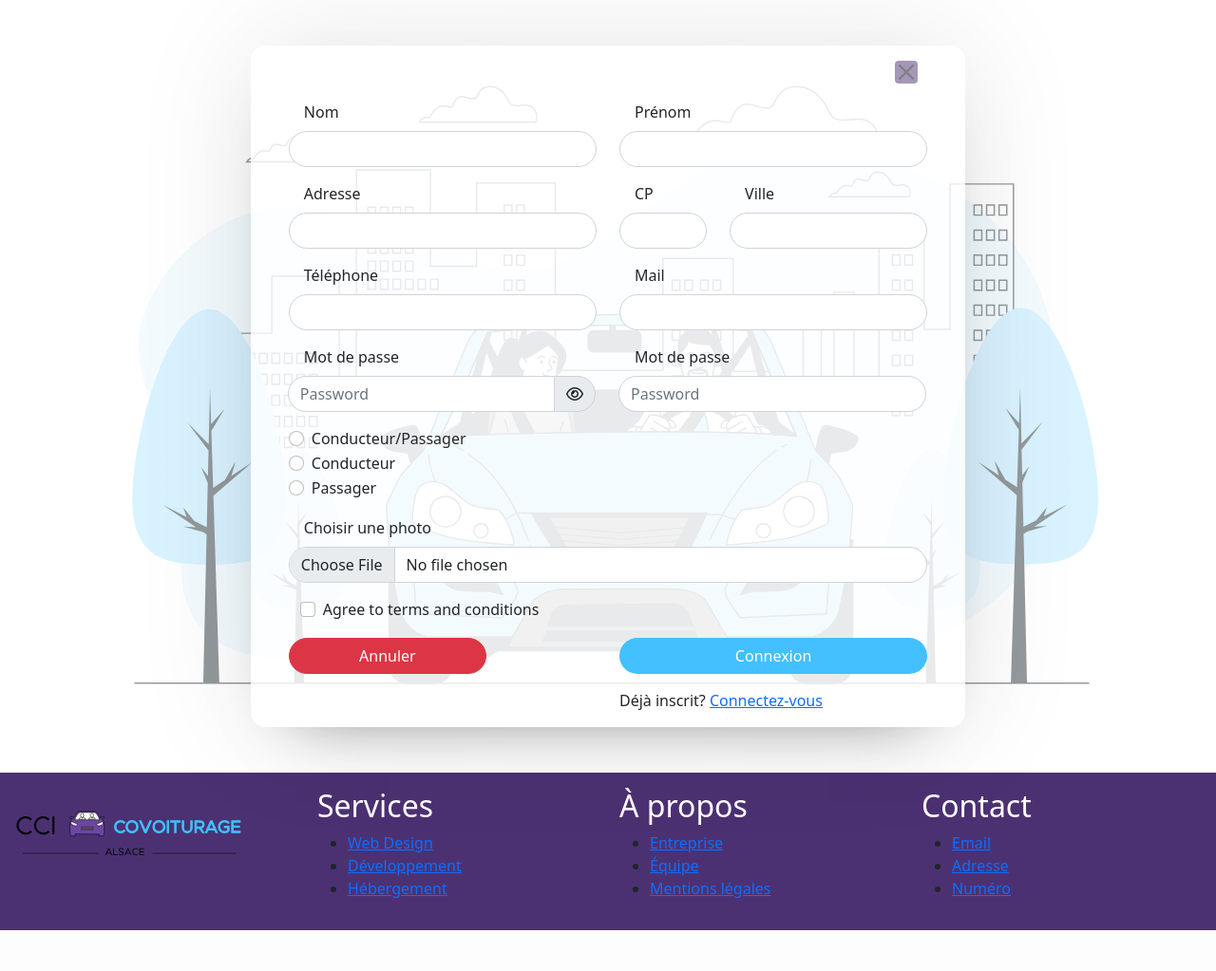
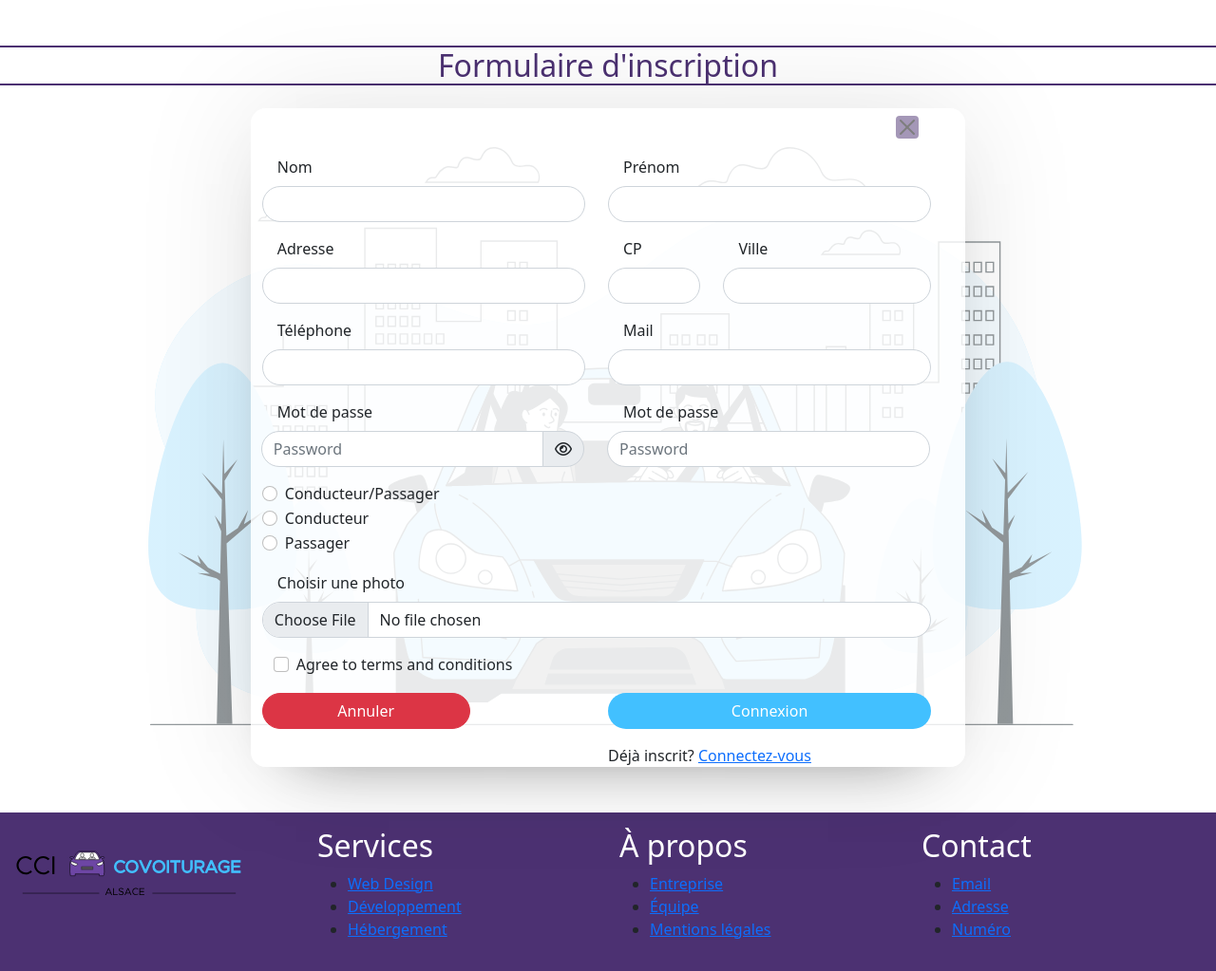
Before and after one commit to NikolozMamyan/mafia-Co, a PHP site: page /views/signup.php in a window 1280 px wide. Shown: the part 120-1143 px from the top of the page at 95% size. Before the commit the page ends 1100 px from the top, so only its background shows below. Run offline with PHP 8.4, Linux system fonts and the light colour scheme; some libraries are stand-ins or nearby versions.

Commit message:
modif title

```diff
--- a/assets/css/main.css
+++ b/assets/css/main.css
@@ -49,6 +49,14 @@
   height: 120px;
 }
 
+@media (max-width: 576px) {
+  .header__login {
+    background-color: rgb(255, 255, 255);
+  }
+  .image__desktop--left, .image__desktop--right {
+    display: none;
+  }
+}
 .footer__container-fluid {
   background-color: #4C3172;
 }
@@ -175,6 +183,13 @@ h2 {
   background: rgba(255, 255, 255, 0.8);
 }
 
+.color__title {
+  color: #4C3172;
+  border-width: 2px 0;
+  border-color: #4C3172;
+  border-style: solid;
+}
+
 .bg__section--lavande {
   background: rgba(217, 205, 234, 0.8);
 }
--- a/assets/css/sass/Layout/_header.scss
+++ b/assets/css/sass/Layout/_header.scss
@@ -4,24 +4,22 @@
 //   }
 
 .header {
-    background-color: $ColorPrincipal200;
+  background-color: $ColorPrincipal200;
 }
 
 .image {
-  padding: 8px;
-  height: 120px;
+padding: 8px;
+height: 120px;
 
 }
 
 @media (max-width: 576px) {
-    // header {
-    //   top:auto;
-    //   right: auto;
-    //   left: 0;
-    //   bottom: 0;
-    // }
+.header__login {
+  background-color: $colorWhite;
+}
 
-    // .header{
+  .image__desktop--left,.image__desktop--right{
+    display: none;
+  }
 
-    // }
 }
--- a/assets/css/sass/Pages/_signupPage.scss
+++ b/assets/css/sass/Pages/_signupPage.scss
@@ -2,3 +2,9 @@
   background:$colorWhiteOpacity80;
 
  }
+ .color__title{
+  color: $ColorPrincipal500;
+  border-width: 2px 0 ;
+  border-color:  $ColorPrincipal500 ;
+  border-style: solid;
+ }
--- a/assets/css/sass/Utils/_variables.scss
+++ b/assets/css/sass/Utils/_variables.scss
@@ -5,6 +5,8 @@ $ColorPrincipal300 : #8F6DC0;
 $ColorPrincipal400 : #6D46A4;
 $ColorPrincipal500 : #4C3172;
 $colorPrincipal200Opacity80:rgba(217,205,234,80%);
+
+
 //Secondary Color
 $colorSecondary500 : #91DAFF;
 $colorSecondary600 : #42C0FF;
--- a/views/header.php
+++ b/views/header.php
@@ -1,8 +1,7 @@
-
-    <div class="header">
+<div class=" ">
         <div class="row g-0">
-            <img class="image col-2 image__desktop" src="../assets/images/car_left.svg" alt="Car image">
-            <img class="image col-8 image__desktop" src="../assets/images/headerLogo.svg" alt="Logo">
-            <img class="image col-2 image__desktop" src="../assets/images/car_right.svg" alt="Car image">
+            <img class="image col-2 image__desktop--left" src="../assets/images/car_left.svg" alt="Car image">
+            <img class="image col-md-8 " src="../assets/images/headerLogo.svg" alt="Logo">
+            <img class="image col-2 image__desktop--right" src="../assets/images/car_right.svg" alt="Car image">
         </div>
     </div>
--- a/views/signup.php
+++ b/views/signup.php
@@ -8,16 +8,26 @@
     include('./header.php');
     ?>
   </header>
-  <main class="d-flex justify-content-center align-items-center mb-5">
+  <main>
+    <section class="containair-fluid">
+      <div class="row  ">
+        <!-- titre -->
+        <div class="col mb-3 text-center ">
+          <h2 class=" color__title">Formulaire d'inscription</h2>
+        </div>
+      </div>
+    </section>
+
+    <section class="d-flex justify-content-center align-items-center mb-5">
       <div class=" container d-flex justify-content-center align-items-start m-0 p-0 desktop-image ">
 
         <div class="row w__signup wrapper__s bg__section--signup">
-        <section>
-          <form class="row needs-validation m-3" action="#" method="POST" enctype="multipart/form-data" autocomplete="off" novalidate>
+          <form class="row needs-validation " action="#" method="POST" enctype="multipart/form-data" autocomplete="off" novalidate>
             <!-- btn close -->
-            <div class="offset-11 col-1 mb-3 ">
-            <button type="button" class="btn-close align-self-end bg__btn--close " aria-label="Close"></button>
+            <div class="offset-11 col-1 mb-3 pt-2 align-self-end">
+              <button type="button" class="btn-close  bg__btn--close " aria-label="Close"></button>
             </div>
+
             <!-- nom -->
             <div class="col-md-6 mb-3">
               <label for="validationCustom01" class="form-label ps-3">Nom</label>
@@ -156,11 +166,21 @@
             <!-- link login -->
             <div class="link offset-md-6 col-md-6">Déjà inscrit? <a href="login.php">Connectez-vous </a>
             </div>
+
+
+
+
+
+
+
+
           </form>
 
-        </section>
+
         </div>
       </div>
+    </section>
+
 
   </main>
   <footer>
```
Also changed, not shown: assets/css/sass/Pages/_loginPage.scss (+27 -17 lines), 2 other files. Lines whose indentation alone changed are shown as unchanged.
